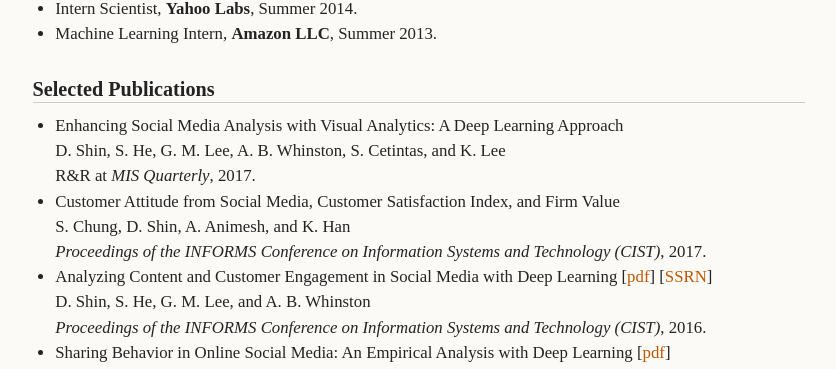
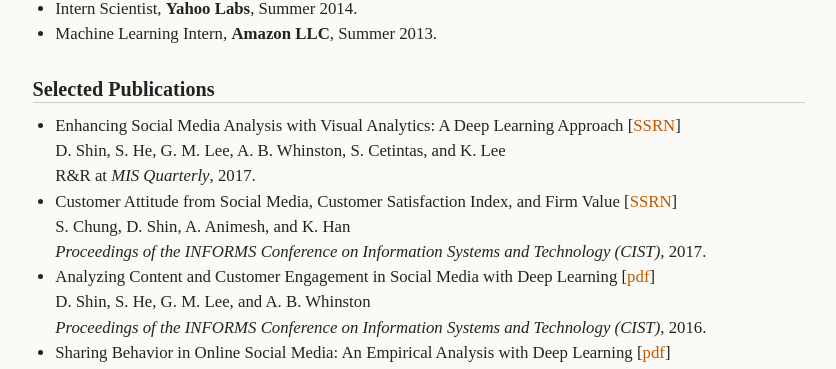
Before and after one commit to dshin32/dshin32.github.io, a Jekyll site: the page built from index.md, in a window 1280 px wide. Shown: the part 1000-1369 px from the top of the page, without its empty margins (221-1057 px from the left). Built offline with Jekyll 4.4.1, drawn with Linux system fonts in a browser that asks for light colours.

```diff
--- a/index.md
+++ b/index.md
@@ -40,13 +40,13 @@ My research interests primarily focus on the field of machine learning and data
 
 ### Selected Publications
 
-- Enhancing Social Media Analysis with Visual Analytics: A Deep Learning Approach\\
+- Enhancing Social Media Analysis with Visual Analytics: A Deep Learning Approach [[SSRN](https://ssrn.com/abstract=2830377)]\\
   D. Shin, S. He, G. M. Lee, A. B. Whinston, S. Cetintas, and K. Lee\\
   R&R at *MIS Quarterly*, 2017.
-- Customer Attitude from Social Media, Customer Satisfaction Index, and Firm Value\\
+- Customer Attitude from Social Media, Customer Satisfaction Index, and Firm Value [[SSRN](https://ssrn.com/abstract=3012420)]\\
   S. Chung, D. Shin, A. Animesh, and K. Han\\
   *Proceedings of the INFORMS Conference on Information Systems and Technology (CIST)*, 2017.
-- Analyzing Content and Customer Engagement in Social Media with Deep Learning [[pdf](https://dshin32.github.io/assets/papers/tumblr_cist2016.pdf)] [[SSRN](https://ssrn.com/abstract=2830377)]\\
+- Analyzing Content and Customer Engagement in Social Media with Deep Learning [[pdf](https://dshin32.github.io/assets/papers/tumblr_cist2016.pdf)]\\
   D. Shin, S. He, G. M. Lee, and A. B. Whinston\\
   *Proceedings of the INFORMS Conference on Information Systems and Technology (CIST)*, 2016.
 - Sharing Behavior in Online Social Media: An Empirical Analysis with Deep Learning [[pdf](https://link.springer.com/chapter/10.1007%2F978-3-319-45408-5_26)]\\
```
